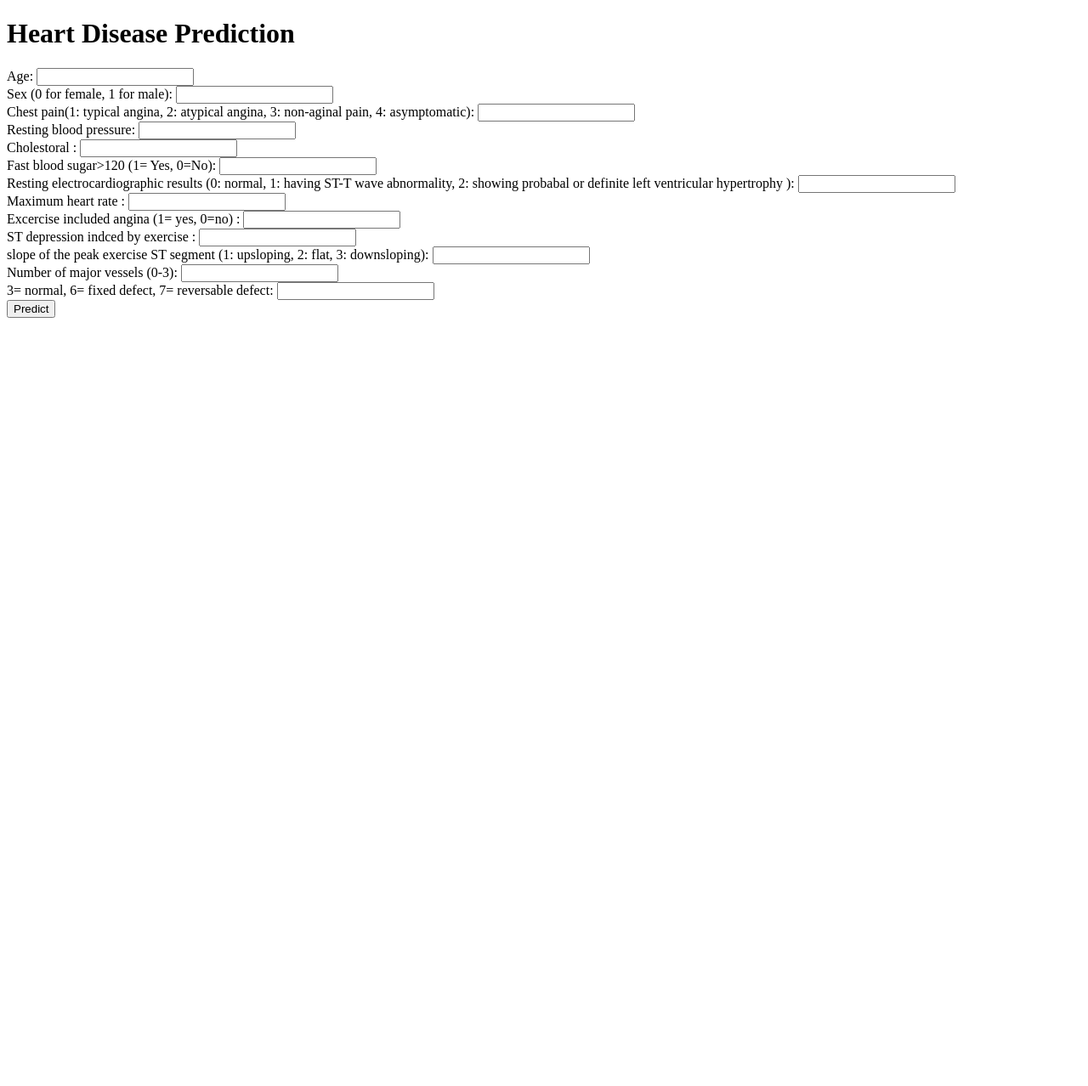
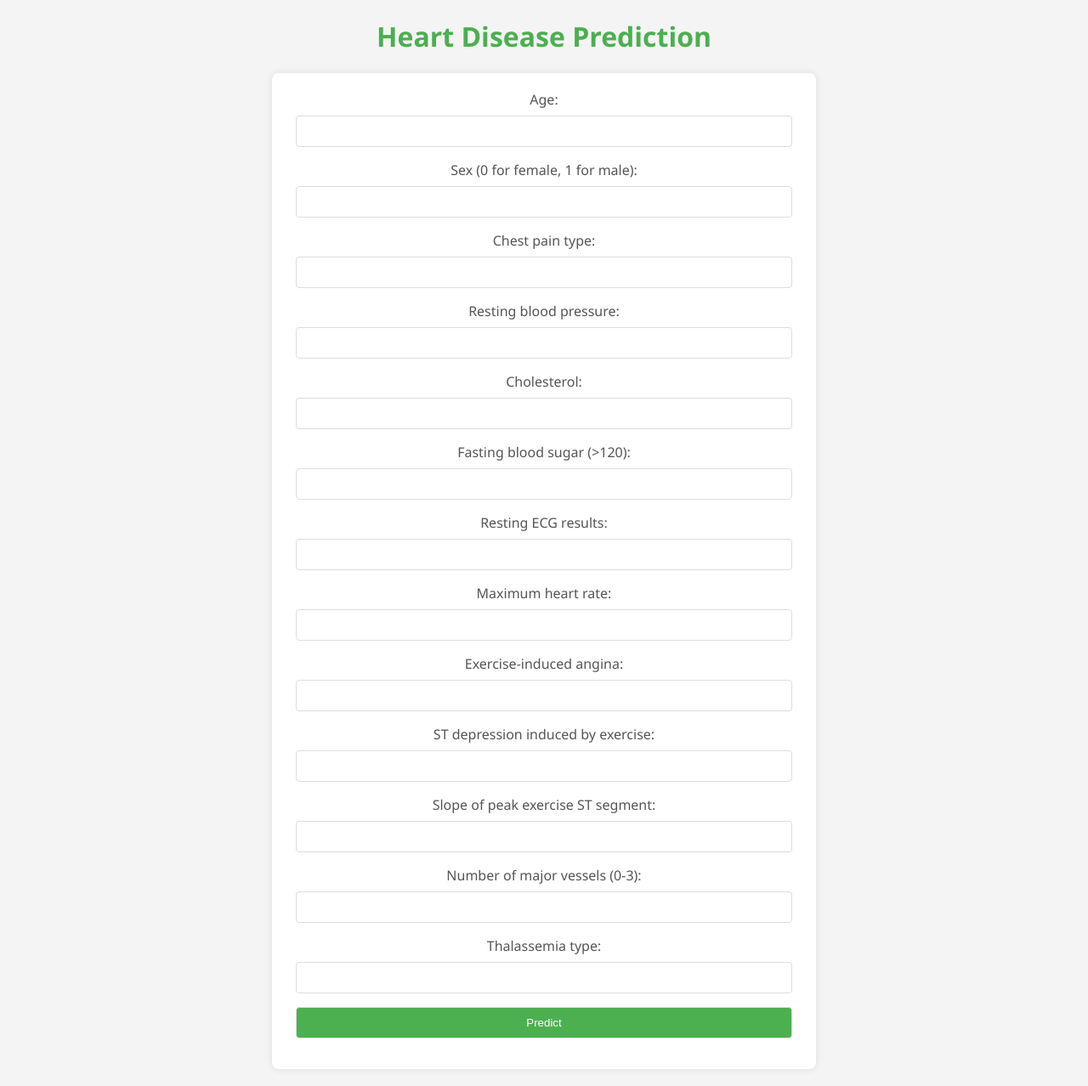
Before and after one commit to savii99/Heart-Disease-Prediction, a Flask app: page / in a window 1280 px wide. Shown: the whole page at 85% size. Before the commit the page ends 374 px from the top, so only its background shows below. Run offline with Flask 3, Linux system fonts and the light colour scheme; parts of the project's set-up code (start-up, migrations or seed data) failed here and were passed over.

Commit message:
new code added

```diff
--- a/app.py
+++ b/app.py
@@ -8,12 +8,15 @@ app = Flask(__name__)
 with open('random_forest_model.pkl', 'rb') as model_file:
     model = pickle.load(model_file)
 
-# Define a route for the home page
+with open('standard_scaler.pkl', 'rb') as model_file1:
+    model1 = pickle.load(model_file1)
+
+# Home page route
 @app.route('/')
 def home():
     return render_template('index.html')
 
-# Define a route for the prediction
+# Prediction route
 @app.route('/predict', methods=['POST'])
 def predict():
     try:
@@ -32,11 +35,19 @@ def predict():
                     float(request.form.get('ca')),
                     float(request.form.get('thal'))]
 
+        # Transform the input features using the scaler
+        features_scaled = model1.transform([features])
+
         # Make a prediction
-        prediction = model.predict([features])[0]
+        prediction = model.predict(features_scaled)[0]
 
         # Display the prediction
-        return render_template('index.html', prediction=prediction)
+        if prediction == 1:
+            result_text = "The patient is likely to have a heart disease."
+        else:
+            result_text = "The patient is unlikely to have a heart disease."
+
+        return render_template('index.html', prediction=result_text)
 
     except Exception as e:
         # Handle exceptions, print for debugging purposes
--- a/templates/index.html
+++ b/templates/index.html
@@ -4,50 +4,95 @@
     <meta charset="UTF-8">
     <meta name="viewport" content="width=device-width, initial-scale=1.0">
     <title>Heart Disease Prediction</title>
+    <style>
+        body {
+            font-family: 'Segoe UI', Tahoma, Geneva, Verdana, sans-serif;
+            background-color: #f4f4f4;
+            color: #333;
+            margin: 20px;
+            text-align: center;
+        }
+        h1 {
+            color: #4CAF50;
+        }
+        form {
+            max-width: 600px;
+            margin: auto;
+            background-color: #fff;
+            padding: 20px;
+            border-radius: 8px;
+            box-shadow: 0 0 10px rgba(0, 0, 0, 0.1);
+        }
+        label {
+            display: block;
+            margin-bottom: 8px;
+            color: #555;
+        }
+        input {
+            width: calc(100% - 16px);
+            padding: 10px;
+            margin-bottom: 16px;
+            box-sizing: border-box;
+            border: 1px solid #ddd;
+            border-radius: 4px;
+        }
+        input[type="submit"] {
+            background-color: #4CAF50;
+            color: white;
+            cursor: pointer;
+        }
+        input[type="submit"]:hover {
+            background-color: #45a049;
+        }
+        p {
+            margin-top: 20px;
+            color: #4CAF50;
+            font-weight: bold;
+        }
+    </style>
 </head>
 <body>
     <h1>Heart Disease Prediction</h1>
 
     <form action="/predict" method="post">
         <label for="age">Age:</label>
-        <input type="text" name="age" required><br>
+        <input type="text" name="age" required>
 
         <label for="sex">Sex (0 for female, 1 for male):</label>
-        <input type="text" name="sex" required><br>
+        <input type="text" name="sex" required>
 
-        <label for ="cp">Chest pain(1: typical angina, 2: atypical angina, 3: non-aginal pain, 4: asymptomatic): </label>
-        <input type="text" name="cp" required><br>
+        <label for="cp">Chest pain type:</label>
+        <input type="text" name="cp" required>
 
         <label for="trestbps">Resting blood pressure:</label>
-        <input type="text" name="trestbps" required><br>
+        <input type="text" name="trestbps" required>
 
-        <label for="chol">Cholestoral :</label>
-        <input type="text" name="chol" required><br>
+        <label for="chol">Cholesterol:</label>
+        <input type="text" name="chol" required>
 
-        <label for="fbs">Fast blood sugar>120 (1= Yes, 0=No):</label>
-        <input type="text" name="fbs" required><br>
+        <label for="fbs">Fasting blood sugar (>120):</label>
+        <input type="text" name="fbs" required>
 
-        <label for="restecg">Resting electrocardiographic results (0: normal, 1: having ST-T wave abnormality, 2: showing probabal or definite left ventricular hypertrophy ):</label>
-        <input type="text" name="restecg" required><br>
+        <label for="restecg">Resting ECG results:</label>
+        <input type="text" name="restecg" required>
 
-        <label for="thalach">Maximum heart rate :</label>
-        <input type="text" name="thalach" required><br>
+        <label for="thalach">Maximum heart rate:</label>
+        <input type="text" name="thalach" required>
 
-        <label for="exang">Excercise included angina (1= yes, 0=no) :</label>
-        <input type="text" name="exang" required><br>
+        <label for="exang">Exercise-induced angina:</label>
+        <input type="text" name="exang" required>
 
-        <label for="oldpeak">ST depression indced by exercise :</label>
-        <input type="text" name="oldpeak" required><br>
+        <label for="oldpeak">ST depression induced by exercise:</label>
+        <input type="text" name="oldpeak" required>
 
-        <label for="slope"> slope of the peak exercise ST segment (1: upsloping, 2: flat, 3: downsloping):</label>
-        <input type="text" name="slope" required><br>
+        <label for="slope">Slope of peak exercise ST segment:</label>
+        <input type="text" name="slope" required>
 
-        <label for="ca ">Number of major vessels (0-3):</label>
-        <input type="text" name="ca " required><br>
+        <label for="ca">Number of major vessels (0-3):</label>
+        <input type="text" name="ca" required>
 
-        <label for="thal">3= normal, 6= fixed defect, 7= reversable defect:</label>
-        <input type="text" name="thal" required><br>
-
+        <label for="thal">Thalassemia type:</label>
+        <input type="text" name="thal" required>
 
         <input type="submit" value="Predict">
     </form>
```
Also changed, not shown: 6 other files.
